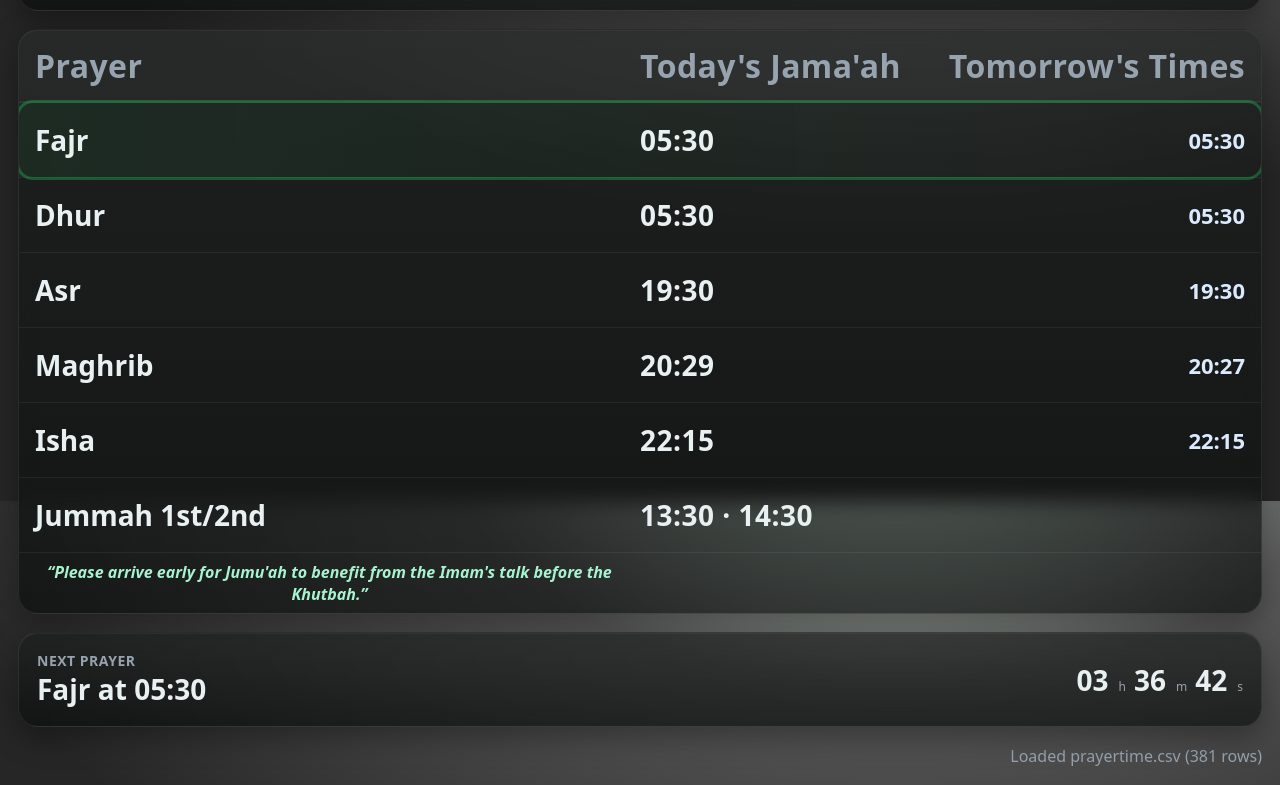
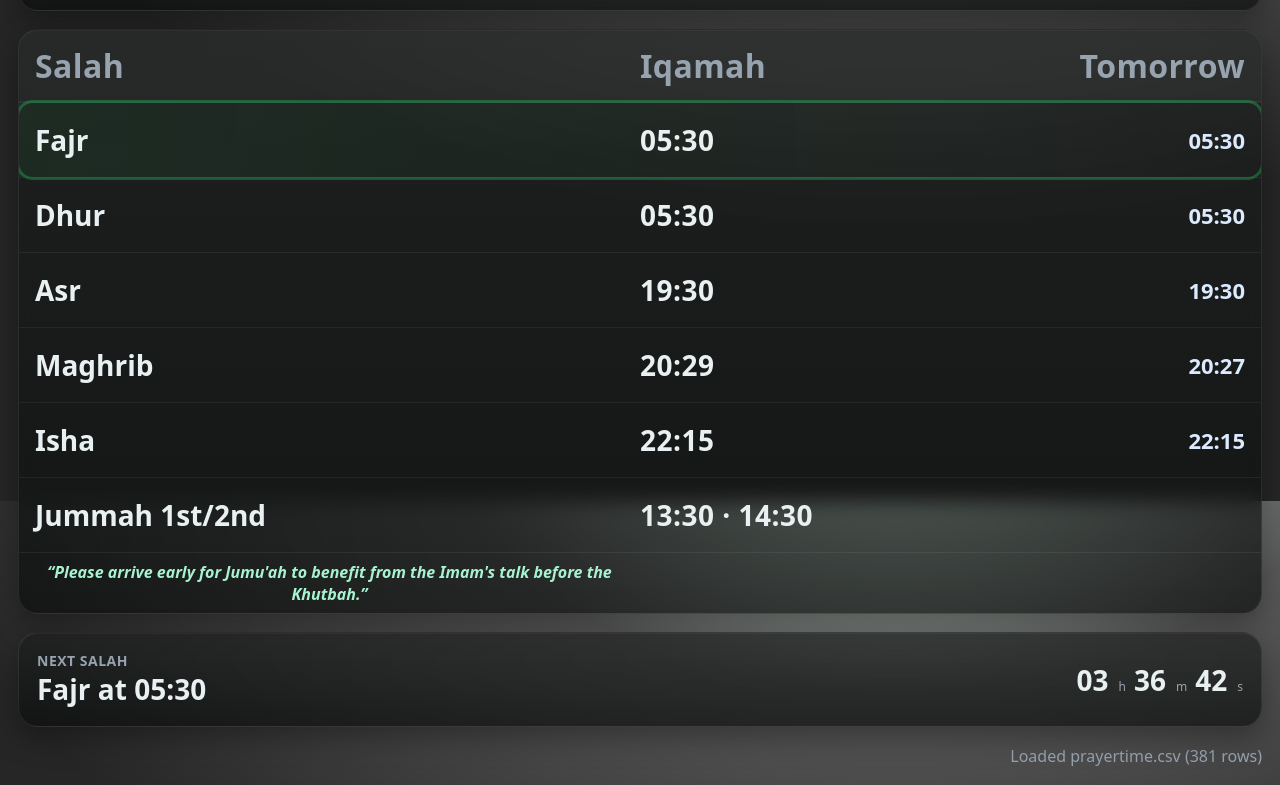
Before and after one commit to yuslolanc/prayertimes, a plain HTML site: page index.html in a window 1280 px wide. Shown: the part 299-1084 px from the top of the page. Drawn offline with Linux system fonts and the light colour scheme.

Commit message:
Update index.html

```diff
--- a/index.html
+++ b/index.html
@@ -101,14 +101,14 @@
 
     <div class="table card">
       <div class="thead">
-        <div>Prayer</div><div>Today's Jama'ah</div><div style="text-align:right">Tomorrow's Times</div>
+        <div>Salah</div><div>Iqamah</div><div style="text-align:right">Tomorrow</div>
       </div>
       <div class="rows" id="rows"></div>
     </div>
 
     <div class="next card" id="nextCard">
       <div>
-        <h3>Next Prayer</h3>
+        <h3>Next Salah</h3>
         <div class="big" id="nextLabel">—</div>
       </div>
       <div class="spacer"></div>
```
